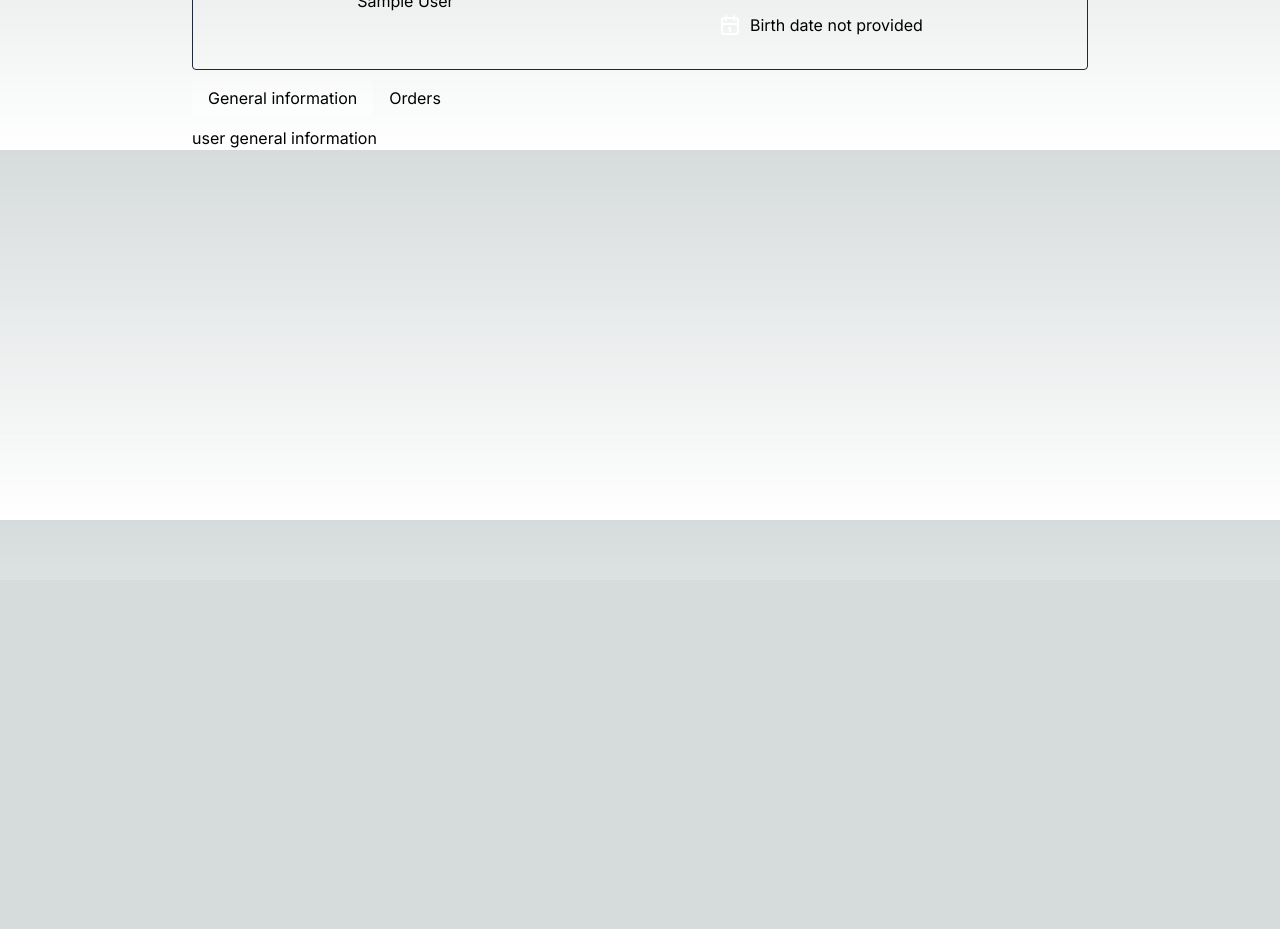
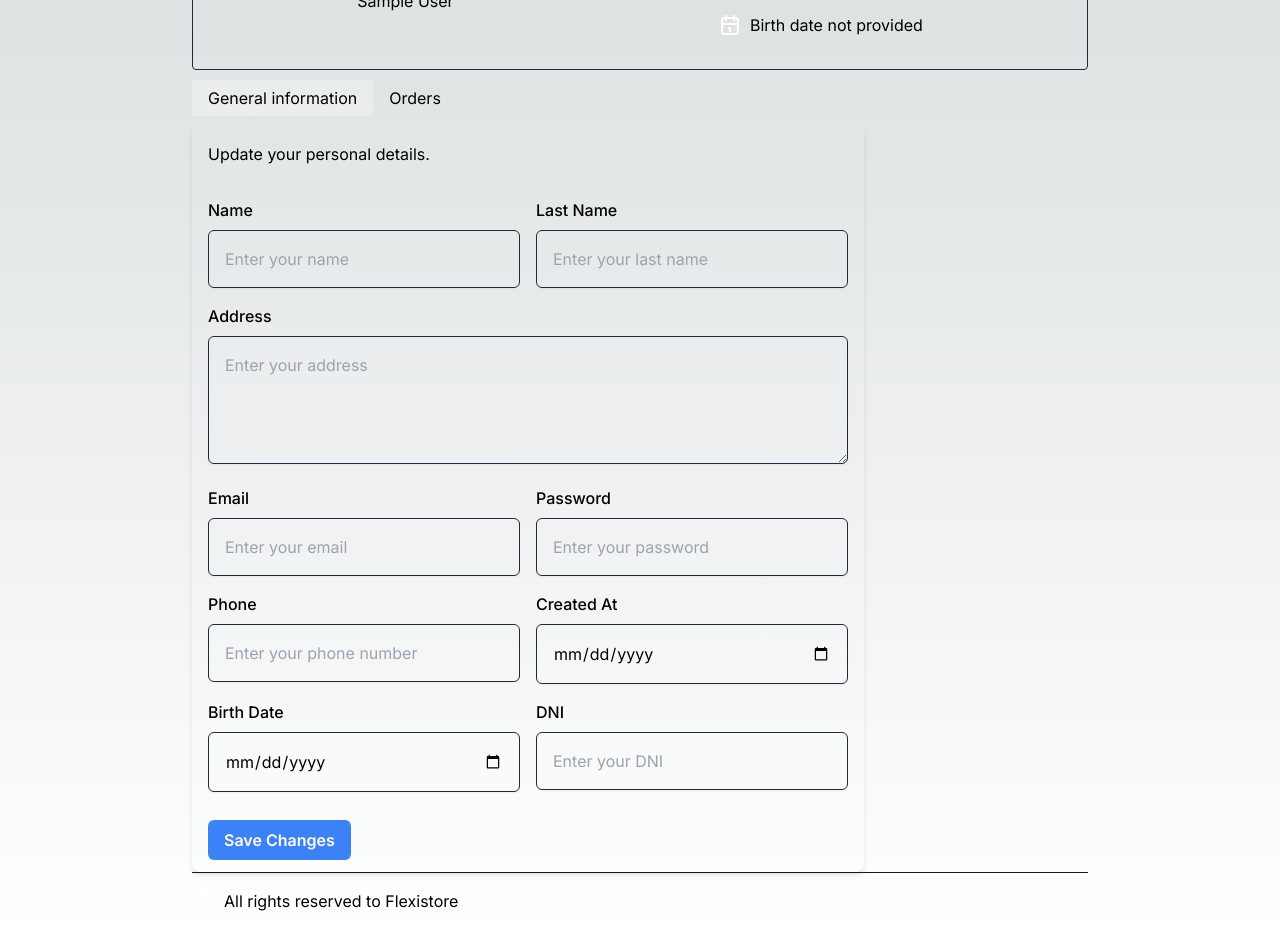
Before and after one commit to forjoa/flexistore, a Next.js app: page /home/userProfile in a window 1280 px wide. Shown: the part 220-1149 px from the top of the page. Before the commit the page ends 800 px from the top, so only its background shows below. Built offline with nearby package versions, Linux system fonts and the light colour scheme; sample sign-in values are in the browser's storage.

Commit message:
build: add footer in userProfile layout

```diff
--- a/src/app/home/userProfile/layout.tsx
+++ b/src/app/home/userProfile/layout.tsx
@@ -1,4 +1,5 @@
 'use client'
+import Footer from '@/components/home/globals/Footer'
 import Main from '@/components/home/globals/Main'
 import UserInfoCard from '@/components/home/userProfile/UserInfoCard'
 import UserNav from '@/components/home/userProfile/UserNav'
@@ -25,6 +26,7 @@ export default function UserProfileLayout({ children } : { children: ReactNode }
       <UserInfoCard user={user} />
       <UserNav />
       {children}
+      <Footer />
     </Main>
   )
 }
--- a/src/app/home/userProfile/page.tsx
+++ b/src/app/home/userProfile/page.tsx
@@ -1,5 +1,130 @@
-export default function UserProfile () {
-    return (
-        <p>user general information</p>
-    )
+export default function UserProfile() {
+  return (
+    <div className='w-full max-w-2xl shadow-md rounded-lg overflow-hidden'>
+      <div className='p-4'>
+        <p>Update your personal details.</p>
+      </div>
+      <div className='grid gap-4 p-4'>
+        <div className='grid grid-cols-2 gap-4'>
+          <div className='space-y-2'>
+            <label htmlFor='name' className='block font-medium'>
+              Name
+            </label>
+            <input
+              id='name'
+              className='w-full border border-gray-800 bg-transparent p-4 rounded-md shadow-sm focus:border-indigo-500 focus:ring-indigo-500'
+              type='text'
+              placeholder='Enter your name'
+            />
+          </div>
+          <div className='space-y-2'>
+            <label
+              htmlFor='lastname'
+              className='block font-medium'
+            >
+              Last Name
+            </label>
+            <input
+              id='lastname'
+              className='w-full border border-gray-800 bg-transparent p-4 rounded-md shadow-sm focus:border-indigo-500 focus:ring-indigo-500'
+              type='text'
+              placeholder='Enter your last name'
+            />
+          </div>
+        </div>
+        <div className='space-y-2'>
+          <label htmlFor='address' className='block font-medium'>
+            Address
+          </label>
+          <textarea
+            id='address'
+            className='w-full border border-gray-800 bg-transparent p-4 rounded-md shadow-sm focus:border-indigo-500 focus:ring-indigo-500 min-h-32'
+            placeholder='Enter your address'
+          ></textarea>
+        </div>
+        <div className='grid grid-cols-2 gap-4'>
+          <div className='space-y-2'>
+            <label htmlFor='email' className='block font-medium'>
+              Email
+            </label>
+            <input
+              id='email'
+              className='w-full border border-gray-800 bg-transparent p-4 rounded-md shadow-sm focus:border-indigo-500 focus:ring-indigo-500'
+              type='email'
+              placeholder='Enter your email'
+            />
+          </div>
+          <div className='space-y-2'>
+            <label
+              htmlFor='password'
+              className='block font-medium'
+            >
+              Password
+            </label>
+            <input
+              id='password'
+              className='w-full border border-gray-800 bg-transparent p-4 rounded-md shadow-sm focus:border-indigo-500 focus:ring-indigo-500'
+              type='password'
+              placeholder='Enter your password'
+            />
+          </div>
+        </div>
+        <div className='grid grid-cols-2 gap-4'>
+          <div className='space-y-2'>
+            <label htmlFor='phone' className='block font-medium'>
+              Phone
+            </label>
+            <input
+              id='phone'
+              className='w-full border border-gray-800 bg-transparent p-4 rounded-md shadow-sm focus:border-indigo-500 focus:ring-indigo-500'
+              placeholder='Enter your phone number'
+            />
+          </div>
+          <div className='space-y-2'>
+            <label
+              htmlFor='created_at'
+              className='block font-medium'
+            >
+              Created At
+            </label>
+            <input
+              id='created_at'
+              className='w-full border border-gray-800 bg-transparent p-4 rounded-md shadow-sm focus:border-indigo-500 focus:ring-indigo-500'
+              type='date'
+            />
+          </div>
+        </div>
+        <div className='grid grid-cols-2 gap-4'>
+          <div className='space-y-2'>
+            <label
+              htmlFor='birth_date'
+              className='block font-medium'
+            >
+              Birth Date
+            </label>
+            <input
+              id='birth_date'
+              className='w-full border border-gray-800 bg-transparent p-4 rounded-md shadow-sm focus:border-indigo-500 focus:ring-indigo-500'
+              type='date'
+            />
+          </div>
+          <div className='space-y-2'>
+            <label htmlFor='dni' className='block font-medium'>
+              DNI
+            </label>
+            <input
+              id='dni'
+              className='w-full border border-gray-800 bg-transparent p-4 rounded-md shadow-sm focus:border-indigo-500 focus:ring-indigo-500'
+              placeholder='Enter your DNI'
+            />
+          </div>
+        </div>
+      </div>
+      <div className='px-4 py-3'>
+        <button className='ml-auto px-4 py-2 bg-blue-500 text-white rounded-md font-semibold'>
+          Save Changes
+        </button>
+      </div>
+    </div>
+  )
 }
```
